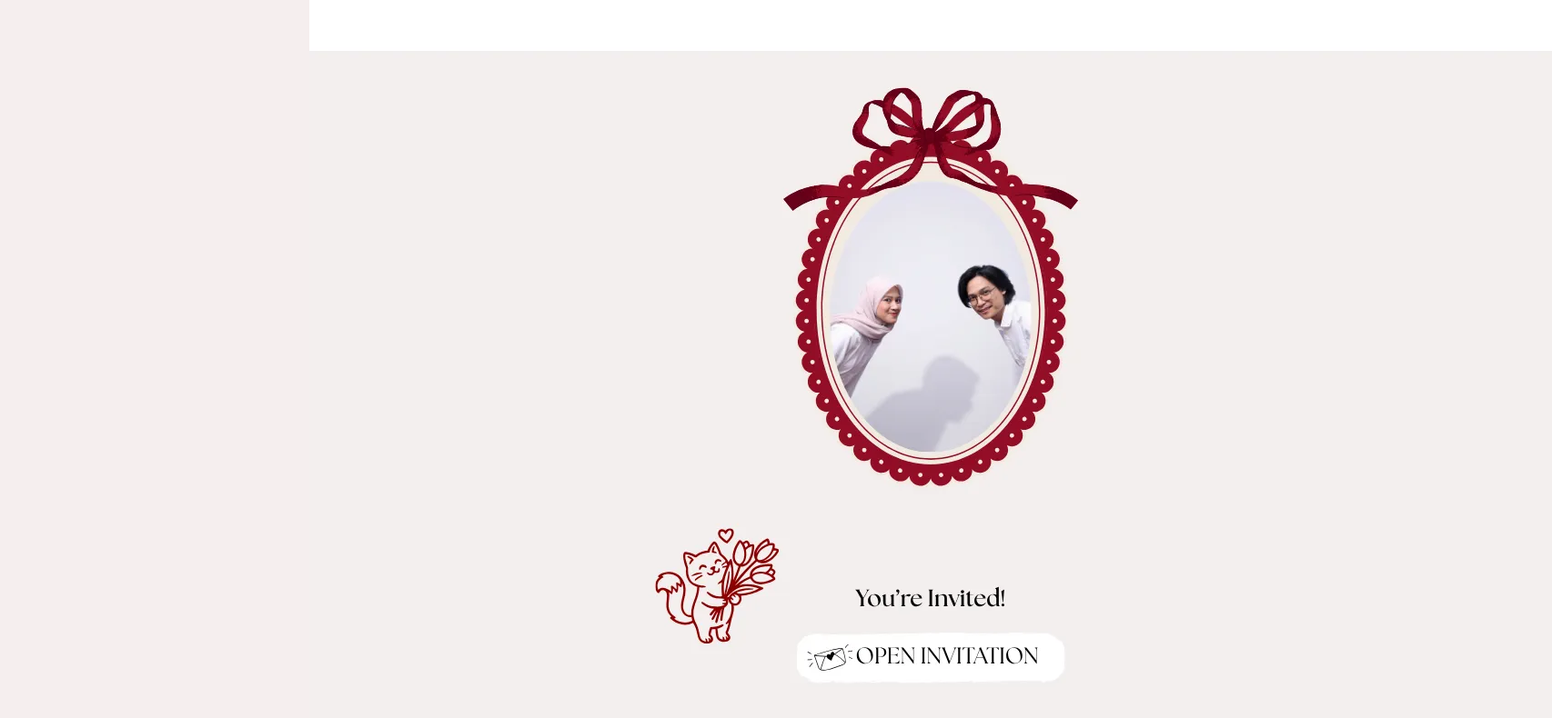
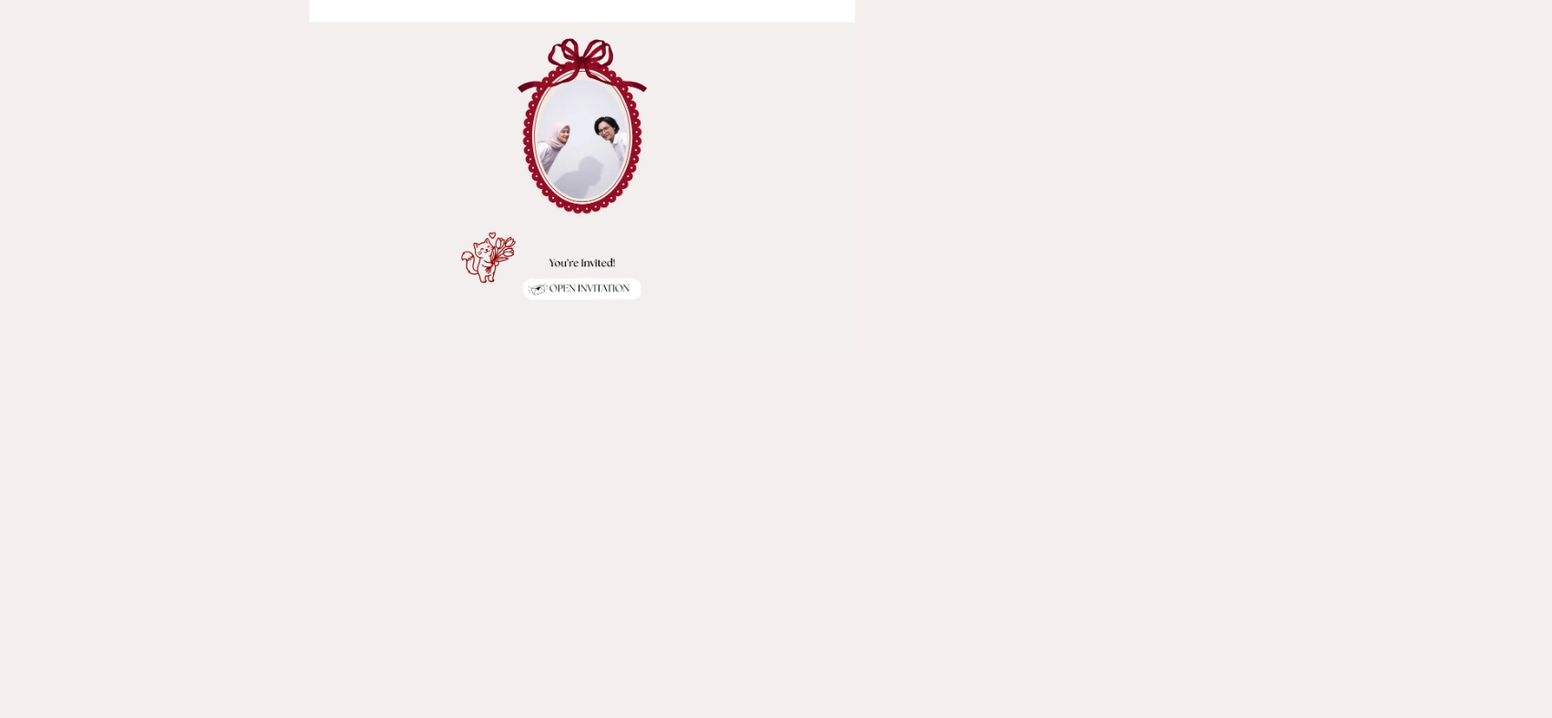
Before and after one commit to nuhaasalsabila/undangan-digital, a plain HTML site: page index.html in a window 1280 px wide. Shown: the whole page at 91% size, 1706 px wide, since content can reach past the window. Drawn offline with Linux system fonts and the light colour scheme.

Commit message:
Update index.html

```diff
--- a/index.html
+++ b/index.html
@@ -15,15 +15,24 @@
         }
 
         body {
+            margin: 0;
+            padding: 0;
             background: #f5eeee;
-            display: flex;
-            justify-content: center;
             min-height: 100vh;
         }
 
         .container {
             width: 100%;
             max-width: 600px;
+            margin: 0 auto;
+        }
+
+        .halaman img,
+        #cover img {
+            display: block;
+            width: 100%;
+            height: auto;
+            margin: 0 auto;
         }
 
         .halaman {
```
